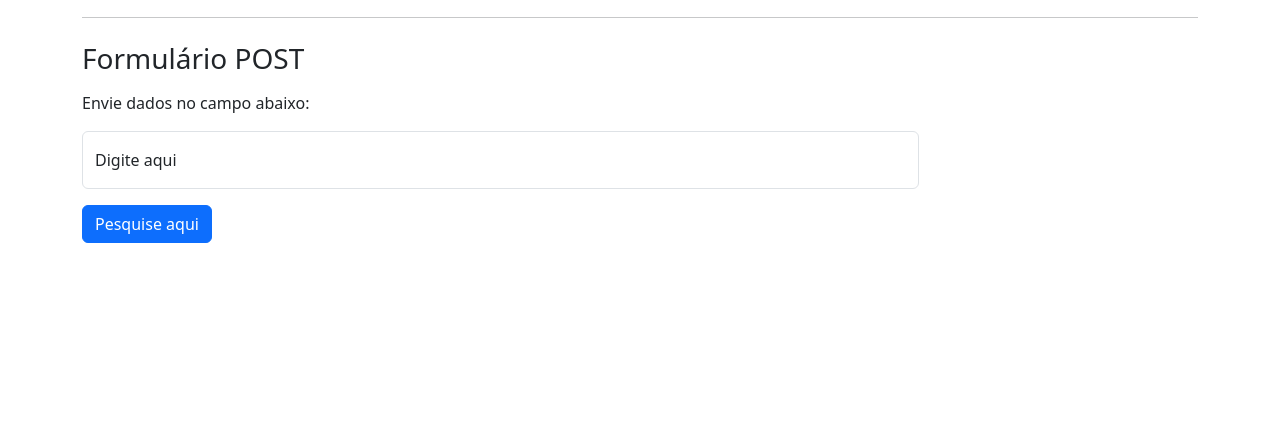
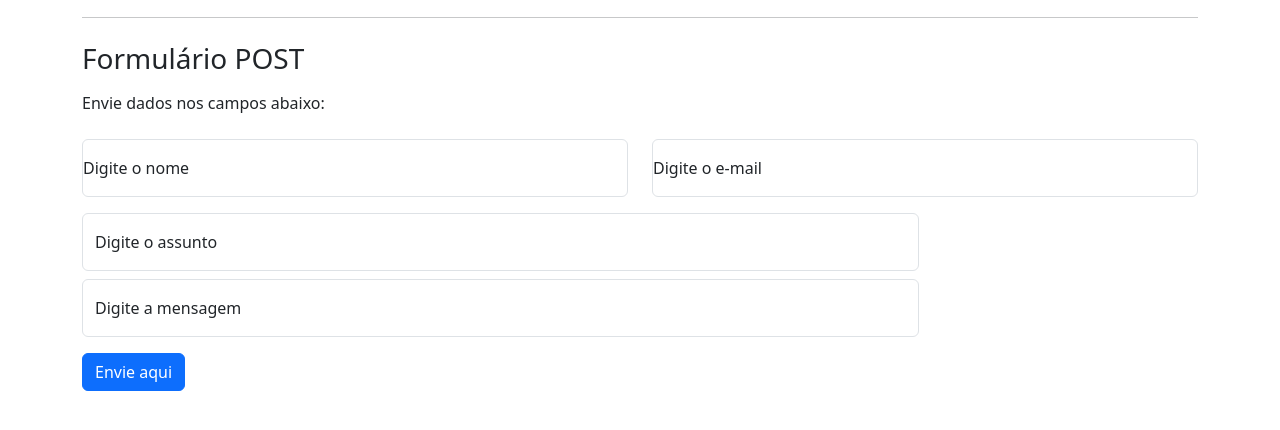
Before and after one commit to GabrielBarbosaSouza/curso-flask, a Flask app: page /contato/ in a window 1280 px wide. Shown: the part 273-703 px from the top of the page. Run offline with Flask 3, Linux system fonts and the light colour scheme.

Commit message:
Formulário POST criado, com os conteúdos sendo entregues diretamente para o DATABASE

```diff
--- a/app/routes.py
+++ b/app/routes.py
@@ -1,5 +1,6 @@
-from app import app
+from app import app, db
 from flask import render_template, url_for, request
+from app.models import Contato
 
 
 @app.route('/')
@@ -28,8 +29,23 @@ def contato():
         context.update({'pesquisa': pesquisa}) # atualiza para a pesquisa não aparecer na URL
 
     if request.method == 'POST':
-            pesquisa = request.form['pesquisa'] # pega a resposta do formulário POST
-            print(f"POST: {pesquisa}") # printa a resposta no terminal
+        # cada request.form pega os dados que o usuário colocou no input do HTML
+
+        nome = request.form['nome'] # pega o nome
+        email = request.form['email'] # pega o email
+        assunto = request.form['assunto'] # pega o assunto
+        mensagem = request.form['mensagem'] # pega a mensagem
+
+        # criar o meu primeiro contato / usuario cadastrado no db
+        user1 = Contato(
+            nome=nome,
+            email=email,
+            assunto=assunto,
+            mensagem=mensagem
+        )
+
+        db.session.add(user1)
+        db.session.commit()
 
 
     return render_template('contato.html', context=context) # retorna a página de contato e o context
--- a/app/templates/contato.html
+++ b/app/templates/contato.html
@@ -29,13 +29,27 @@
             <h3>Formulário POST</h3>
         </div>
         <form action="" method="post" class="mt-2">
-            <p>Envie dados no campo abaixo:</p>
+            <p>Envie dados nos campos abaixo:</p>
+            <div class="row">
+                <div class="col-6 form-floating mt-2 mb-2">
+                <input type="text" class="form-control" id="floatingInput" name="nome" placeholder="Seu nome">
+                <label for="floatingInput">Digite o nome</label>
+            </div>
+            <div class="col-6 form-floating mt-2 mb-2">
+                <input type="email" class="form-control" id="floatingInput" name="email" placeholder="Seu e-mail">
+                <label for="floatingInput">Digite o e-mail</label>
+            </div>
+            </div>
             <div class="col-9 form-floating mt-2 mb-2">
-                <input type="text" class="form-control" id="floatingInput" name="pesquisa" placeholder="Seu Assunto">
-                <label for="floatingInput">Digite aqui</label>
+                <input type="text" class="form-control" id="floatingInput" name="assunto" placeholder="Seu assunto">
+                <label for="floatingInput">Digite o assunto</label>
+            </div>
+            <div class="col-9 form-floating mt-2 mb-2">
+                <input type="text" class="form-control" id="floatingInput" name="mensagem" placeholder="Sua mensagem">
+                <label for="floatingInput">Digite a mensagem</label>
             </div>
              <div class="col-3">
-                <button type="submit" class="btn btn-primary mt-2 mb-4">Pesquise aqui</button>
+                <button type="submit" class="btn btn-primary mt-2 mb-4">Envie aqui</button>
              </div>
         </form>
     </div>
```
Also changed, not shown: instance/database.db.
